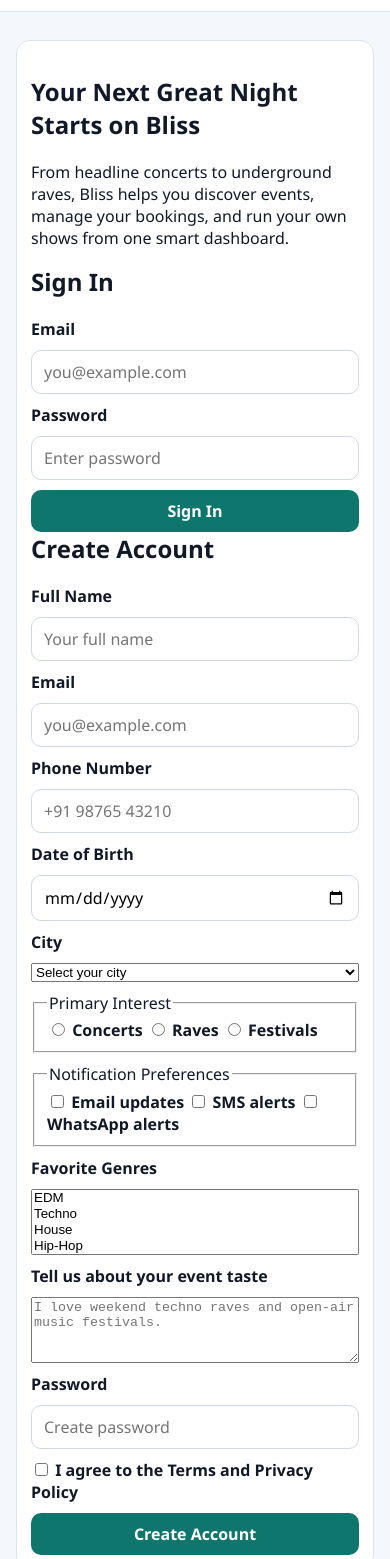
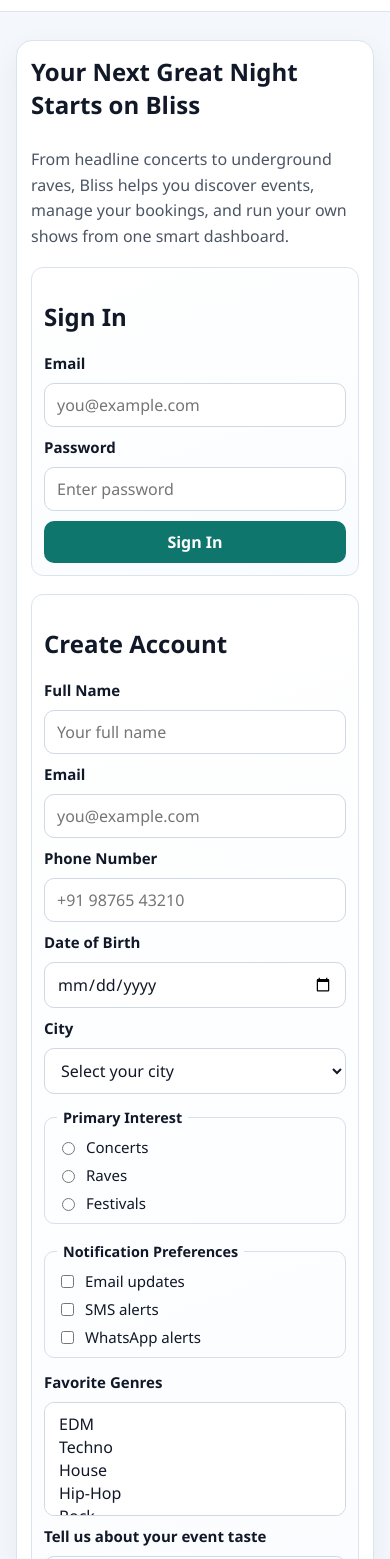
Before and after one commit to dev-shubhamsingh/playwright-e2e-framework, a website: page public/index.html in a window 390 px wide. Shown: the part 41-1600 px from the top of the page. Drawn offline with Linux system fonts and the light colour scheme.

Commit message:
feat: style auth-first homepage and dashboard forms

```diff
--- a/public/styles.css
+++ b/public/styles.css
@@ -6,8 +6,9 @@
   --primary: #0f766e;
   --primary-hover: #115e59;
   --border: #dbe3ef;
-  --hero-a: #e6fffb;
-  --hero-b: #eef2ff;
+  --accent-bg: #ecfeff;
+  --danger: #b91c1c;
+  --shadow: 0 10px 30px rgba(15, 23, 42, 0.06);
 
   font-family: "Segoe UI", Tahoma, Geneva, Verdana, sans-serif;
   color: var(--text);
@@ -23,14 +24,12 @@ body {
 }
 
 .topbar {
-  display: flex;
-  justify-content: space-between;
-  align-items: center;
-  padding: 14px 20px;
-  border-bottom: 1px solid var(--border);
-  background: var(--surface);
   position: sticky;
   top: 0;
+  z-index: 10;
+  background: var(--surface);
+  border-bottom: 1px solid var(--border);
+  padding: 14px 20px;
 }
 
 .brand {
@@ -38,89 +37,131 @@ body {
   font-weight: 700;
 }
 
-nav {
-  display: flex;
-  gap: 14px;
-}
-
-nav a {
-  color: var(--text);
-  text-decoration: none;
-  font-weight: 600;
-}
-
-nav a:hover {
-  color: var(--primary);
-}
-
 .app {
-  max-width: 920px;
+  max-width: 980px;
   margin: 28px auto;
   padding: 0 16px 40px;
-  display: grid;
-  gap: 16px;
-}
-
-.hero {
-  background: linear-gradient(120deg, var(--hero-a), var(--hero-b));
-  border: 1px solid var(--border);
-  border-radius: 14px;
-  padding: 24px;
-}
-
-.hero h1 {
-  margin: 0 0 10px;
-}
-
-.hero p {
-  margin: 0;
-  color: var(--muted);
-  line-height: 1.5;
 }
 
 .card {
   background: var(--surface);
   border: 1px solid var(--border);
-  border-radius: 14px;
-  padding: 18px;
+  border-radius: 16px;
+  padding: 20px;
+  box-shadow: var(--shadow);
 }
 
-.card h2,
-.card h3 {
+#home-view {
+  display: grid;
+  gap: 18px;
+}
+
+#home-view h1 {
+  margin: 0 0 8px;
+}
+
+#description {
+  margin: 0;
+  color: var(--muted);
+  line-height: 1.6;
+}
+
+#login-section,
+#signup-section {
+  border: 1px solid var(--border);
+  border-radius: 12px;
+  padding: 14px;
+  background: linear-gradient(160deg, #ffffff 0%, #f9fcff 100%);
+}
+
+#dashboard-view {
+  background: linear-gradient(160deg, #ffffff 0%, var(--accent-bg) 100%);
+}
+
+#dashboard-view h2 {
   margin-top: 0;
 }
 
 form {
   display: grid;
   gap: 10px;
+  margin-top: 10px;
 }
 
 label {
   font-weight: 600;
+  font-size: 0.94rem;
 }
 
 input,
+select,
+textarea,
 button {
   font: inherit;
+  border-radius: 10px;
   padding: 10px 12px;
-  border-radius: 10px;
 }
 
-input {
+input,
+select,
+textarea {
   border: 1px solid #cfd8e3;
   background: #fff;
+  color: var(--text);
+}
+
+textarea {
+  resize: vertical;
+  min-height: 100px;
+}
+
+select[multiple] {
+  min-height: 110px;
+}
+
+fieldset {
+  border: 1px solid #d6dfeb;
+  border-radius: 10px;
+  padding: 10px 12px;
+  margin: 4px 0;
+  display: grid;
+  gap: 8px;
+}
+
+legend {
+  font-weight: 700;
+  font-size: 0.9rem;
+  padding: 0 6px;
+}
+
+fieldset label,
+#signup-form > label:has(input[type="checkbox"]) {
+  font-weight: 500;
+  display: flex;
+  align-items: center;
+  gap: 8px;
 }
 
 button {
   border: none;
   background: var(--primary);
   color: #fff;
+  font-weight: 600;
   cursor: pointer;
-  font-weight: 600;
+  transition: background 0.15s ease-in-out;
 }
 
 button:hover {
   background: var(--primary-hover);
+}
+
+#logout-button {
+  margin-top: 14px;
+  background: var(--danger);
+}
+
+#logout-button:hover {
+  background: #991b1b;
 }
 
 ul {
@@ -138,19 +179,13 @@ li {
   background: #f9fbff;
 }
 
-@media (max-width: 640px) {
-  .topbar {
-    flex-direction: column;
-    align-items: flex-start;
-    gap: 10px;
-  }
-
-  nav {
-    flex-wrap: wrap;
-  }
-
-  .hero,
+@media (max-width: 760px) {
   .card {
     padding: 14px;
   }
+
+  #login-section,
+  #signup-section {
+    padding: 12px;
+  }
 }
```
